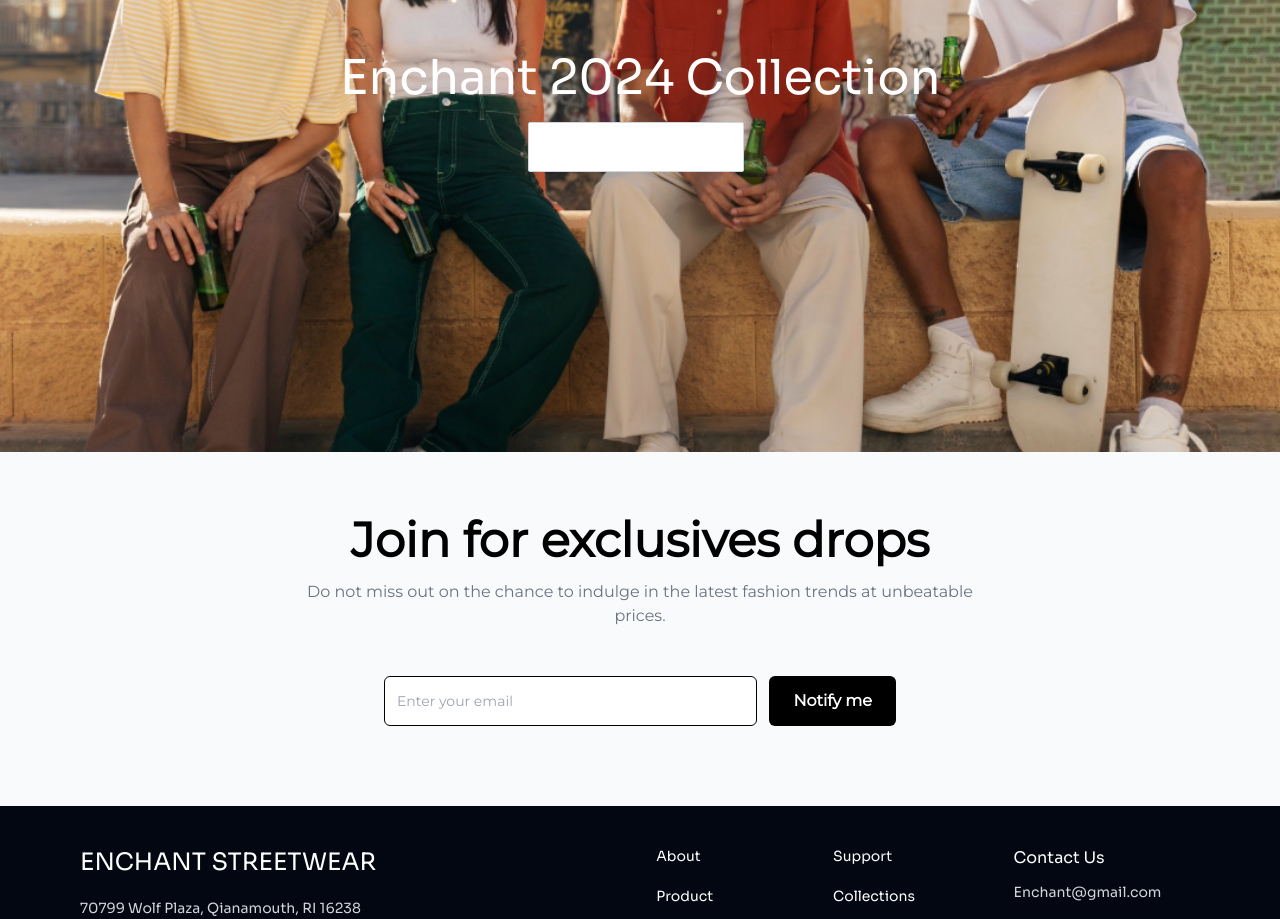
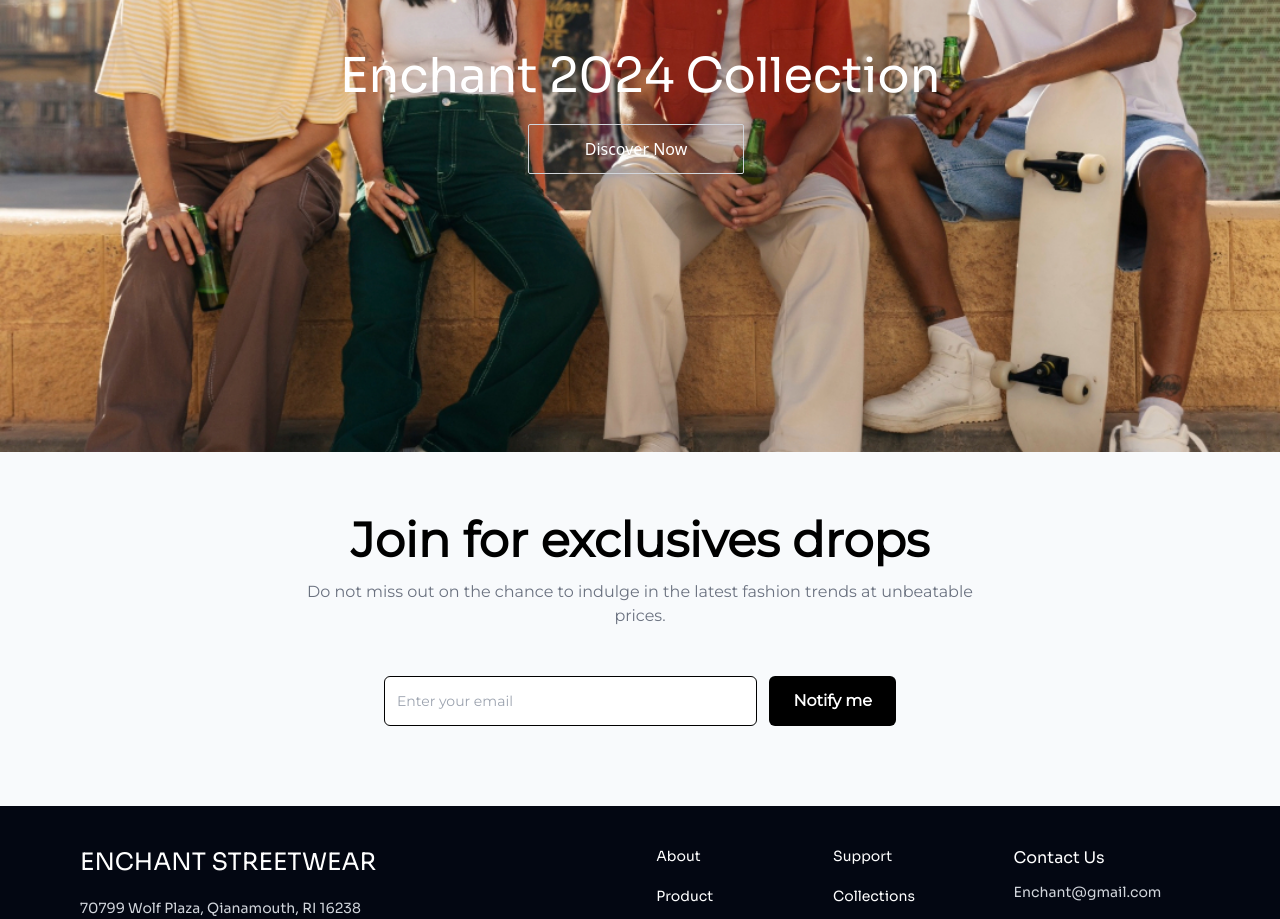
Before and after one commit to h4m24-a/ecommerce-shopping-cart, a React (Vite) app: page / in a window 1280 px wide. Shown: the part 4120-5039 px from the top of the page. Built offline with nearby package versions, Linux system fonts and the light colour scheme.

Commit message:
updated button

```diff
--- a/src/components/WideImage.jsx
+++ b/src/components/WideImage.jsx
@@ -12,7 +12,7 @@ const WideImage = () => {
         <p className="text-5xl text-white font-sora">Enchant 2024 Collection</p>
         <Button
             text="Discover Now"
-            btnClass="mt-5 bg-transparent text-white rounded-2xl bg-white border border-gray-300 focus:outline-none hover:bg-white hover:text-black  focus:ring-4 focus:ring-gray-200 font-medium rounded-sm text-md px-14 py-3  me-2 mb-2"
+            btnClass="mt-6 bg-transparent text-white rounded-2xl border border-gray-300 focus:outline-none hover:bg-white hover:text-black  focus:ring-4 focus:ring-gray-200 font-medium rounded-sm text-md px-14 py-3  me-2 mb-2"
         />
         </div>
 
```
